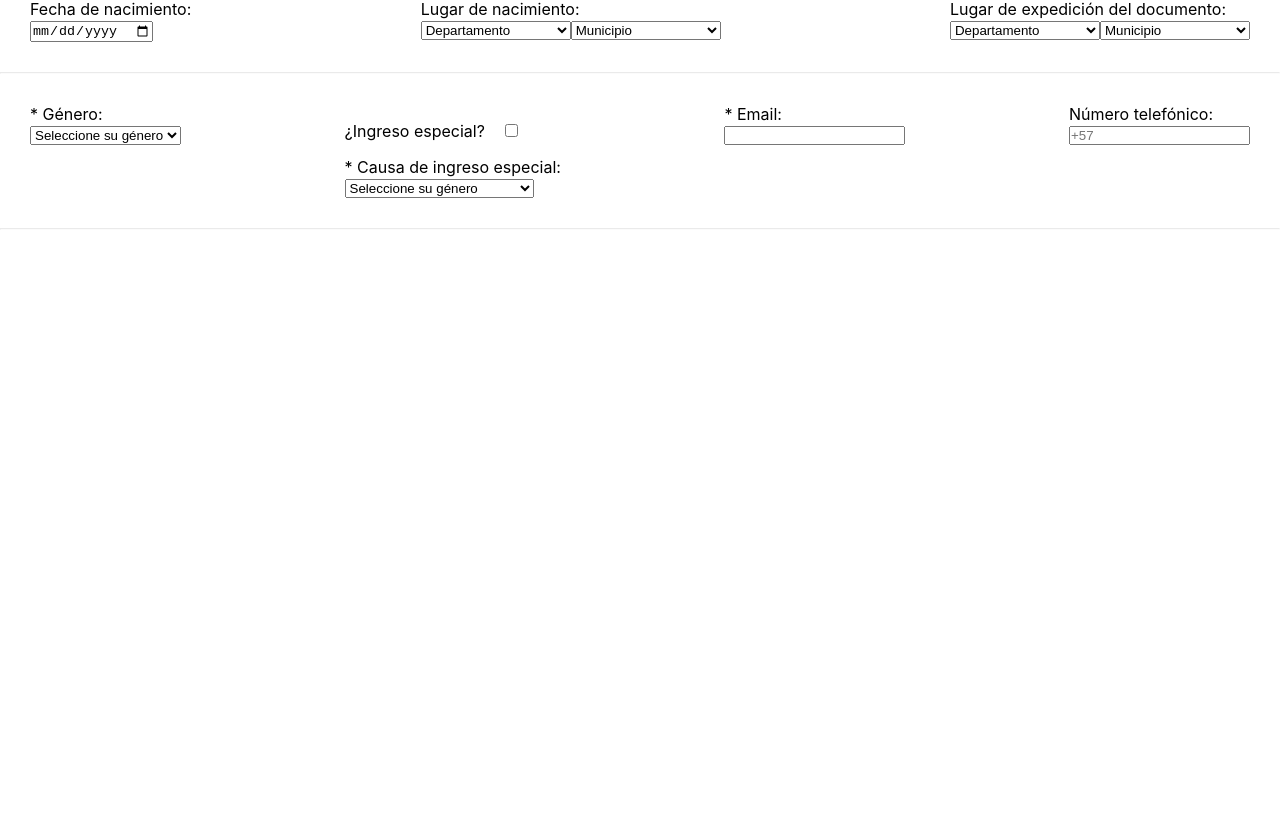
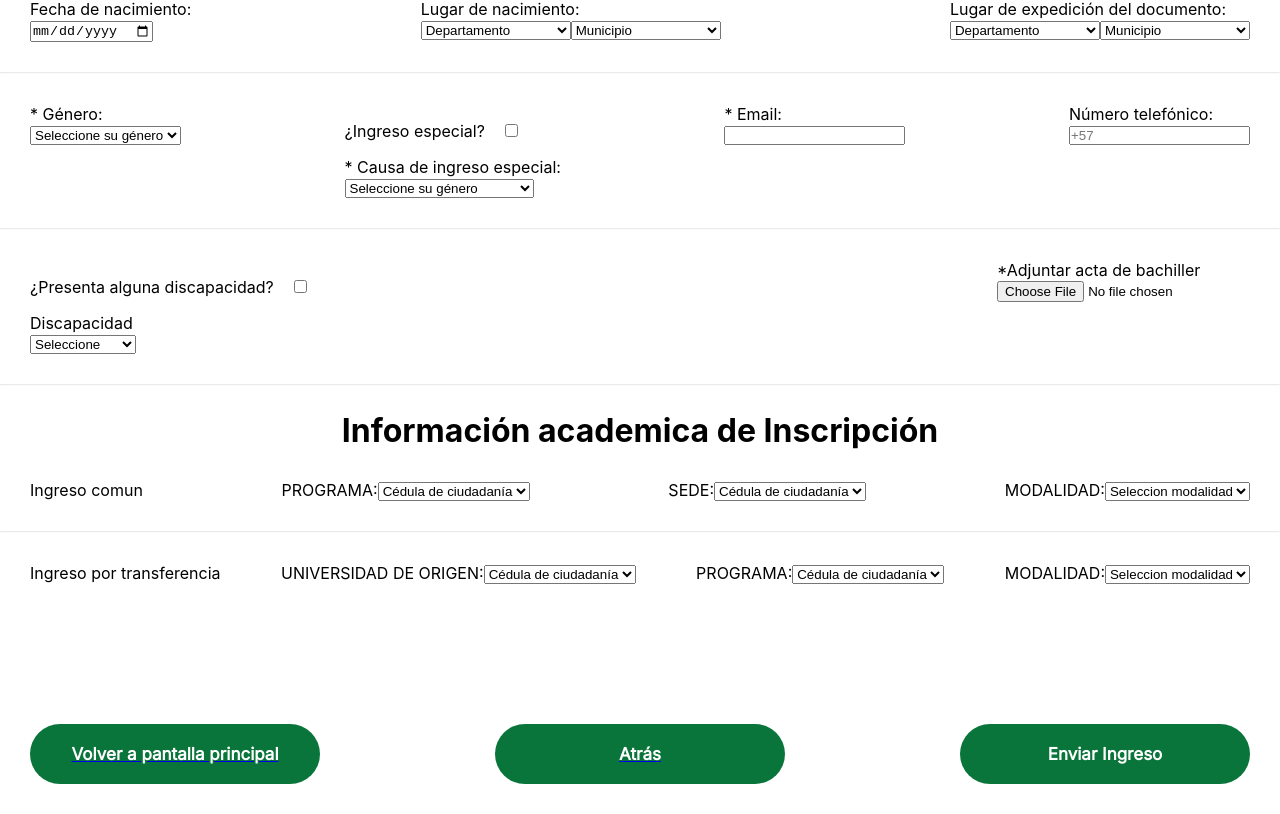
Before and after one commit to cristianmunoz1/Ingresos_Reingresos, a React (Create React App) app: page /registro/formulario in a window 1280 px wide. Shown: the part 469-1283 px from the top of the page. Before the commit the page ends 800 px from the top, so only its background shows below. Built offline with nearby package versions, Linux system fonts and the light colour scheme.

Commit message:
adelanto de Jhonatan

```diff
--- a/src/pages/Form.js
+++ b/src/pages/Form.js
@@ -155,13 +155,110 @@ function Form() {
               <input type='number' placeholder='+57'></input>
             </label>
           </div>
+          <hr />
+          <div className='fila'>
+            <div className='ingreso-especial'>
+              <label>
+                ¿Presenta alguna discapacidad?
+                <input type='checkbox'></input>
+              </label>
+              <label>
+                Discapacidad
+                <br />
+              <select required>
+                <option value="Antioquia" disabled selected>Seleccione </option>
+                <option value="tarjetaIdentidad">Fisica</option>
+                <option value="pasaporte">Intelectual</option>
+                <option value="cedulaExtranjeria">Visual</option>
+                <option value="cedulaExtranjeria">Sordoceguera</option>
+              </select>
+            </label>
+            </div>
+            <label >
+              *Adjuntar acta de bachiller <br/>
+              <input type='file' id='Archivo' />
+
+            </label>
+          </div>
         </div>
-        <hr>
-        </hr>
+
+        <hr/>
         <div className='informacion-academica'>
+          <h1>Información academica de Inscripción</h1>
+          <div className='fila'>
+          <label>Ingreso comun</label>
+          <label>
+              PROGRAMA:
+              <select required>
+                <option value="cedulaCiudadania">Cédula de ciudadanía</option>
+                <option value="tarjetaIdentidad">Tarjeta de identidad</option>
+                <option value="pasaporte">Pasaporte</option>
+                <option value="cedulaExtranjeria">Cédula de extranjería</option>
+              </select>
+            </label>
+            <label>
+              SEDE:
+              <select required>
+                <option value="cedulaCiudadania">Cédula de ciudadanía</option>
+                <option value="tarjetaIdentidad">Tarjeta de identidad</option>
+                <option value="pasaporte">Pasaporte</option>
+                <option value="cedulaExtranjeria">Cédula de extranjería</option>
+              </select>
+            </label>
+            <label>
+              MODALIDAD:
+              <select required>
+                <option disabled selected>Seleccion modalidad</option>
+                <option value="presencial">Presencial</option>
+                <option value="virtual">Virtual</option>
+                <option value="regionalizado">Regionalizado</option>
+              </select>
+            </label>
+          </div>
+          <hr/>
+          <div className='fila'>
+            <label>Ingreso por transferencia</label>
 
+            <label>
+              UNIVERSIDAD DE ORIGEN:
+              <select required>
+                <option value="cedulaCiudadania">Cédula de ciudadanía</option>
+                <option value="tarjetaIdentidad">Tarjeta de identidad</option>
+                <option value="pasaporte">Pasaporte</option>
+                <option value="cedulaExtranjeria">Cédula de extranjería</option>
+              </select>
+            </label>
+            <label>
+              PROGRAMA:
+              <select required>
+                <option value="cedulaCiudadania">Cédula de ciudadanía</option>
+                <option value="tarjetaIdentidad">Tarjeta de identidad</option>
+                <option value="pasaporte">Pasaporte</option>
+                <option value="cedulaExtranjeria">Cédula de extranjería</option>
+              </select>
+            </label>
+            <label>
+              MODALIDAD:
+              <select required>
+                <option disabled selected>Seleccion modalidad</option>
+                <option value="presencial">Presencial</option>
+                <option value="virtual">Virtual</option>
+                <option value="regionalizado">Regionalizado</option>
+              </select>
+            </label>
+          </div>
         </div>
       </form>
+      <div className='contenedor-botones-footer'>
+       <Link to='/'>
+        <Boton text="Volver a pantalla principal" />
+       </Link>
+        <Link to= '/registro' >
+         <Boton text="Atrás" />
+        </Link>
+
+        <Boton text="Enviar Ingreso"/>
+      </div>
     </div>
   );
 }
--- a/src/pages/RegistroIngreso.js
+++ b/src/pages/RegistroIngreso.js
@@ -16,8 +16,12 @@ function RegistroIngreso() {
         </div>
       </div>
       <div className='contenedor-botones-footer'>
+        <Link to='/'>
         <Boton text="Volver a pantalla principal" />
+        </Link>
+        <Link to='/' >
         <Boton text="Atrás" />
+        </Link>
       </div>
 
     </div>
```
Also changed, not shown: src/pages/ListadoAd.js (added, +14 -0 lines).
